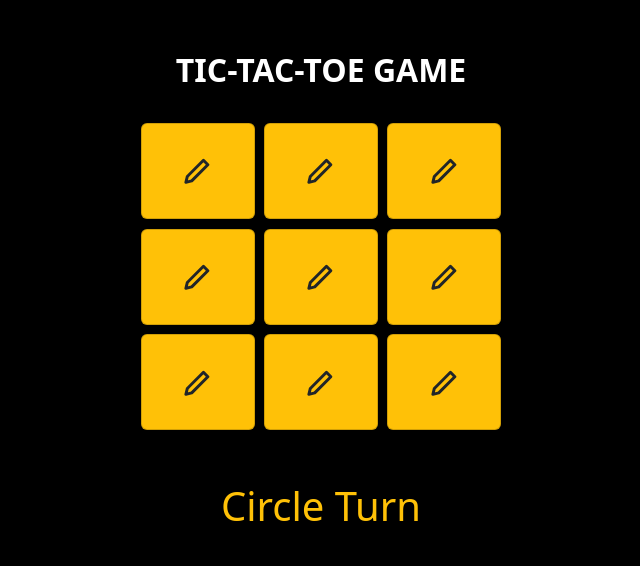
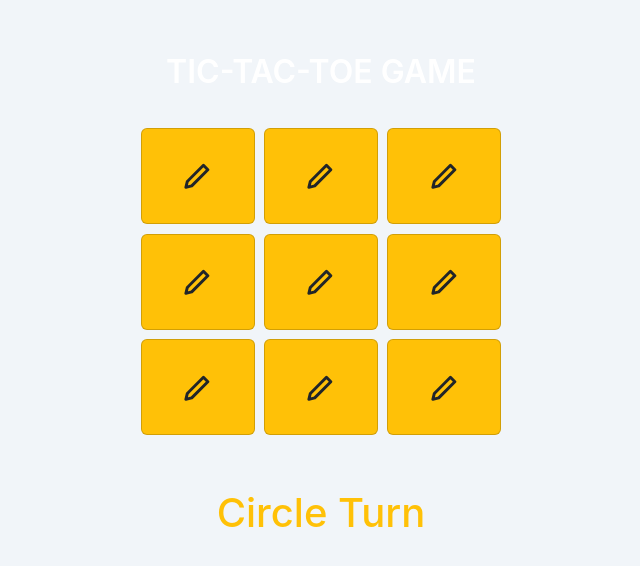
Before and after one commit to DV786/RJS_TIC_TAC_TOE, a React (Vite) app: page / in a window 1280 px wide. Shown: the top 566 px of the page, without its empty margins (319-959 px from the left). Built offline with nearby package versions, Linux system fonts and the light colour scheme.

Commit message:
Add Tailwind and theme tokens

```diff
--- a/index.html
+++ b/index.html
@@ -8,7 +8,7 @@
     <meta name="description" content="A two-player tic-tac-toe game built with React." />
     <title>Tic Tac Toe</title>
   </head>
-  <body>
+  <body class="bg-page text-ink">
     <noscript>You need to enable JavaScript to run this app.</noscript>
     <div id="root"></div>
     <script type="module" src="/src/main.jsx"></script>
--- a/package.json
+++ b/package.json
@@ -3,8 +3,10 @@
   "version": "0.1.0",
   "private": true,
   "dependencies": {
+    "@tailwindcss/vite": "^4.3.3",
     "react": "^19.3.1",
-    "react-dom": "^19.3.1"
+    "react-dom": "^19.3.1",
+    "tailwindcss": "^4.3.3"
   },
   "scripts": {
     "dev": "vite",
--- a/src/index.css
+++ b/src/index.css
@@ -1,16 +1,53 @@
-*,
-*::before,
-*::after {
-  box-sizing: border-box;
-  margin: 0;
-  padding: 0;
+@import "tailwindcss";
+@custom-variant dark (&:where(.dark, .dark *));
+
+:root{
+  --page: #f1f5f9;
+  --cell: #ffffff;
+  --line: #cbd5e1;
+  --ink: #0f172a;
+  --muted: #64748b;
+  --cross: #0891b2;
+  --circle: #e11d48;
+  --win: #cffafe;
+  --win-ring: #0891b2;
+  --accent: #0e7490;
+  --btn: #0e7490;
+  --btn-ink: #ffffff;
+  --pill: #e2e8f0;
+  --pill-ink: #334155;
 }
 
-body {
-  background-color: #000000;
-  color: #ffffff;
-  font-family: system-ui, -apple-system, 'Segoe UI', 'Roboto', 'Helvetica Neue',
-    Arial, sans-serif;
-  -webkit-font-smoothing: antialiased;
-  -moz-osx-font-smoothing: grayscale;
+.dark {
+  --page: #0f172a;
+  --cell: #1e293b;
+  --line: #334155;
+  --ink: #e2e8f0;
+  --muted: #94a3b8;
+  --cross: #22d3ee;
+  --circle: #fb7185;
+  --win: #164e63;
+  --win-ring: #22d3ee;
+  --accent: #22d3ee;
+  --btn: #22d3ee;
+  --btn-ink: #0f172a;
+  --pill: #1e293b;
+  --pill-ink: #cbd5e1;
 }
+
+@theme inline {
+  --color-page: var(--page);
+  --color-cell: var(--cell);
+  --color-line: var(--line);
+  --color-ink: var(--ink);
+  --color-muted: var(--muted);
+  --color-cross: var(--cross);
+  --color-circle: var(--circle);
+  --color-win: var(--win);
+  --color-win-ring: var(--win-ring);
+  --color-accent: var(--accent);
+  --color-btn: var(--btn);
+  --color-btn-ink: var(--btn-ink);
+  --color-pill: var(--pill);
+  --color-pill-ink: var(--pill-ink);
+}
--- a/vite.config.js
+++ b/vite.config.js
@@ -1,8 +1,9 @@
 import { defineConfig } from 'vite';
 import react from '@vitejs/plugin-react';
+import tailwindcss from '@tailwindcss/vite';
 
 export default defineConfig({
-  plugins: [react()],
+  plugins: [react(),  tailwindcss()],
   server: { port: 3000 },
   test: {
     environment: 'jsdom',
```
Also changed, not shown: 1 other file (tests, documents, lock files or other folders).
